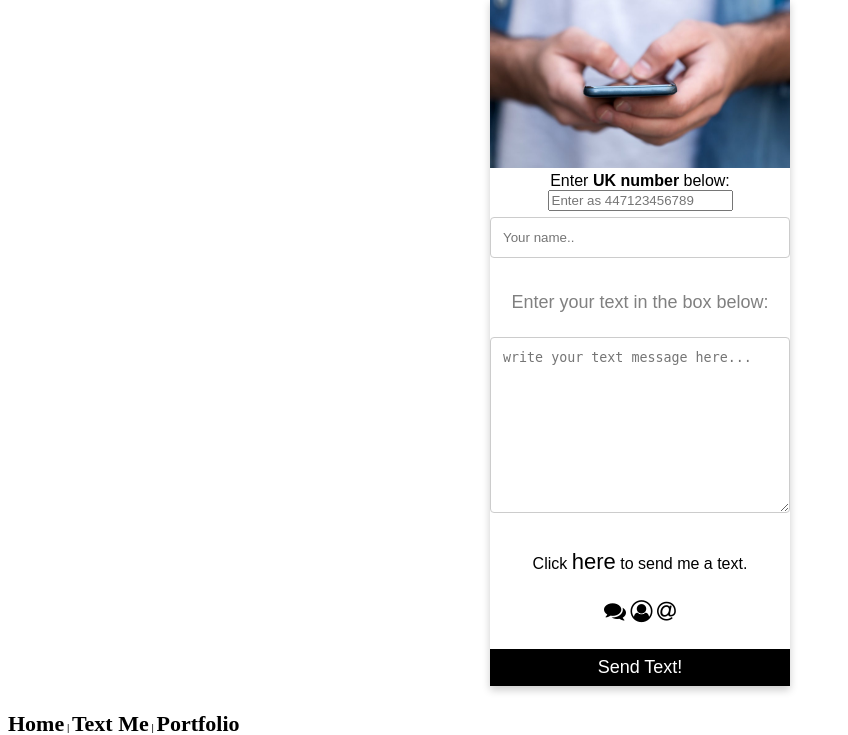
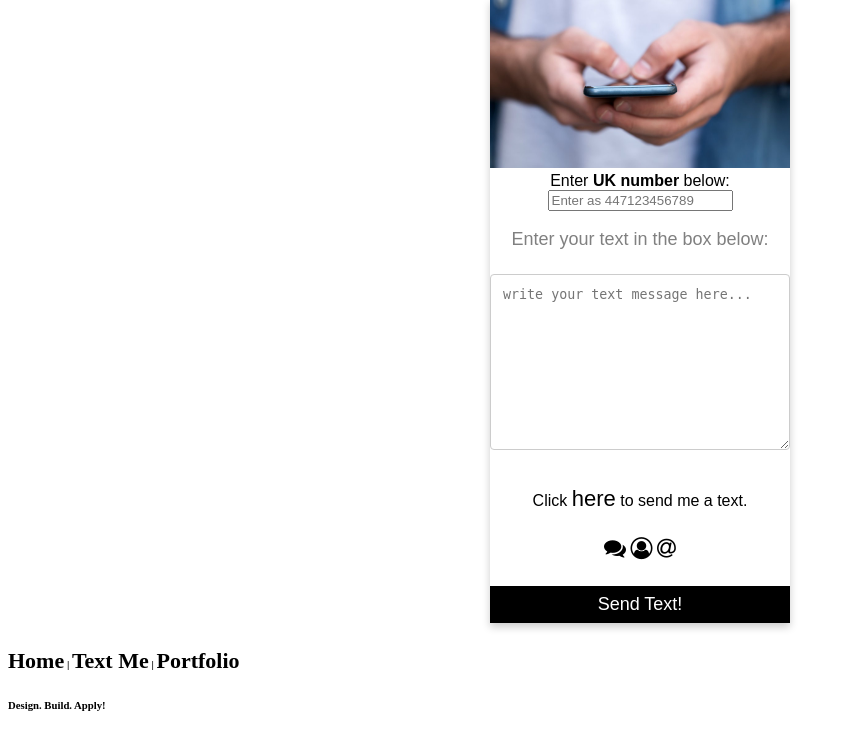
Before and after one commit to SinclairPythonAkoto/sinclairconnect, a Flask app: page / in a window 1280 px wide. Shown: the part 137-872 px from the top of the page, without its empty margins (0-848 px from the left). After the commit the page ends 848 px from the top, so only its background shows below. Run offline with Flask 2, Linux system fonts and the light colour scheme.

Commit message:
file update - removed name from input in home page

```diff
--- a/OFFLINE/sendtext.py
+++ b/OFFLINE/sendtext.py
@@ -17,7 +17,7 @@ def home():
 		message = clockwork.SMS(
 		    to = f'{num}',
 		    message = f'{txt}',
-		    from_name= 'Sent by Mr Akoto\'s web app')
+		    from_name='MrAkotoApps')
 
 		response = api.send(message)
 
@@ -37,7 +37,7 @@ def textMe():
 		message = clockwork.SMS(
 		    to = '447481790498',
 		    message = f'{txt}',
-		    from_name=f'\n\nMessage sent by: {sender}.')
+		    from_name=f'{sender}')
 
 		response = api.send(message)
 
--- a/OFFLINE/templates/home.html
+++ b/OFFLINE/templates/home.html
@@ -8,7 +8,6 @@
     <img src="/static/text-messaging.jpg" alt="textsms" style="width:100%">
     <label for="numUK">Enter <strong>UK number</strong> below:</label>
     <input id="numUK" type="number" placeholder="Enter as 447123456789" name="number" required>
-    <input type="text" name="sender" placeholder="Your name.." required>
     <p class="title">Enter your text in the box below:</p>
     <label for="textBox"></label>
     <textarea id="textBox" rows="10" cols="35" name="sendText" placeholder="write your text message here..." required></textarea><br>
--- a/app.py
+++ b/app.py
@@ -11,9 +11,8 @@ def home():
 	else:
 		num = request.form.get('number')
 		txt = request.form.get('sendText')
-		sender = request.form.get('sender')
 		from clockwork import clockwork
-		api = clockwork.API(f'1ddc9fd9717efbc300deb3d1753e182eb296d918',from_name='{sender}')
+		api = clockwork.API(f'1ddc9fd9717efbc300deb3d1753e182eb296d918')
 
 		message = clockwork.SMS(
 		    to = f'{num}',
@@ -22,7 +21,7 @@ def home():
 		response = api.send(message)
 
 		if response.success:
-			return render_template('home.html', num=num, txt=txt, sender=sender)
+			return render_template('home.html', num=num, txt=txt)
 		else:
 			return redirect(url_for('home'))
 
--- a/templates/home.html
+++ b/templates/home.html
@@ -8,7 +8,6 @@
     <img src="/static/text-messaging.jpg" alt="textsms" style="width:100%">
     <label for="numUK">Enter <strong>UK number</strong> below:</label>
     <input id="numUK" type="number" placeholder="Enter as 447123456789" name="number" required>
-    <input type="text" name="sender" placeholder="Your name.." required>
     <p class="title">Enter your text in the box below:</p>
     <label for="textBox"></label>
     <textarea id="textBox" rows="10" cols="35" name="sendText" placeholder="write your text message here..." required></textarea><br>
```
